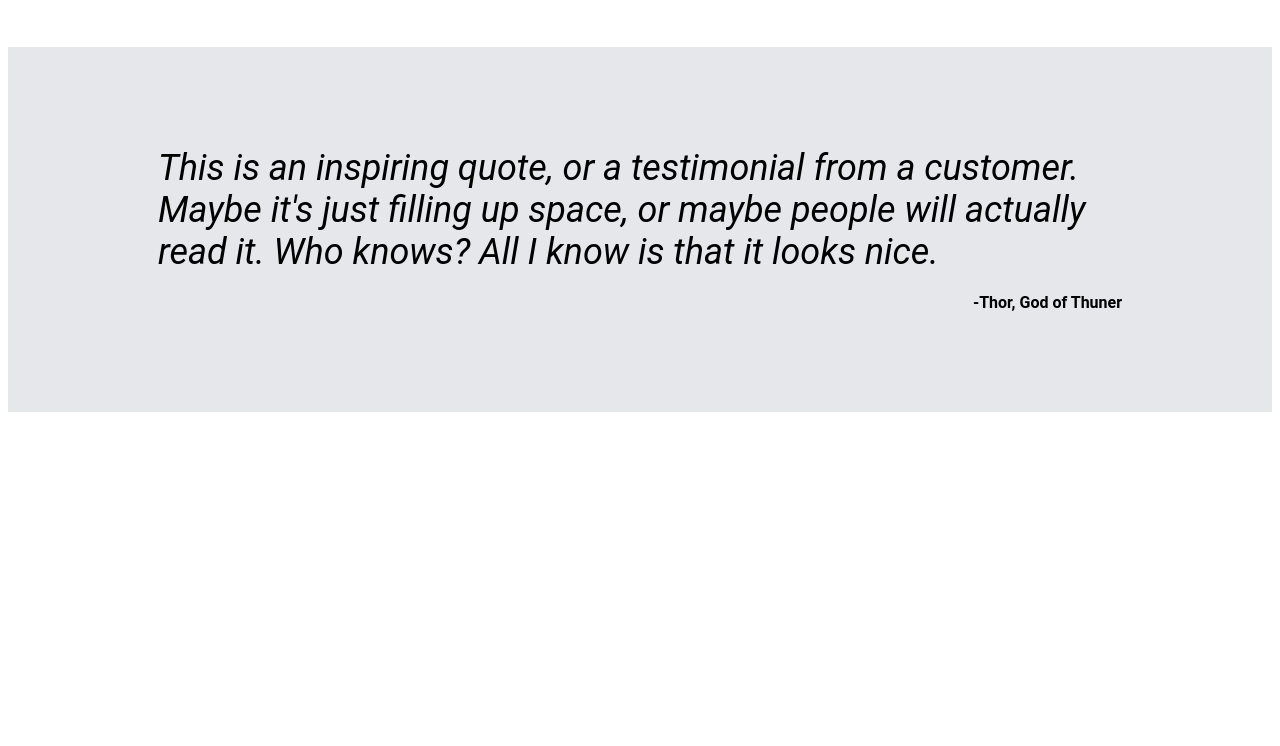
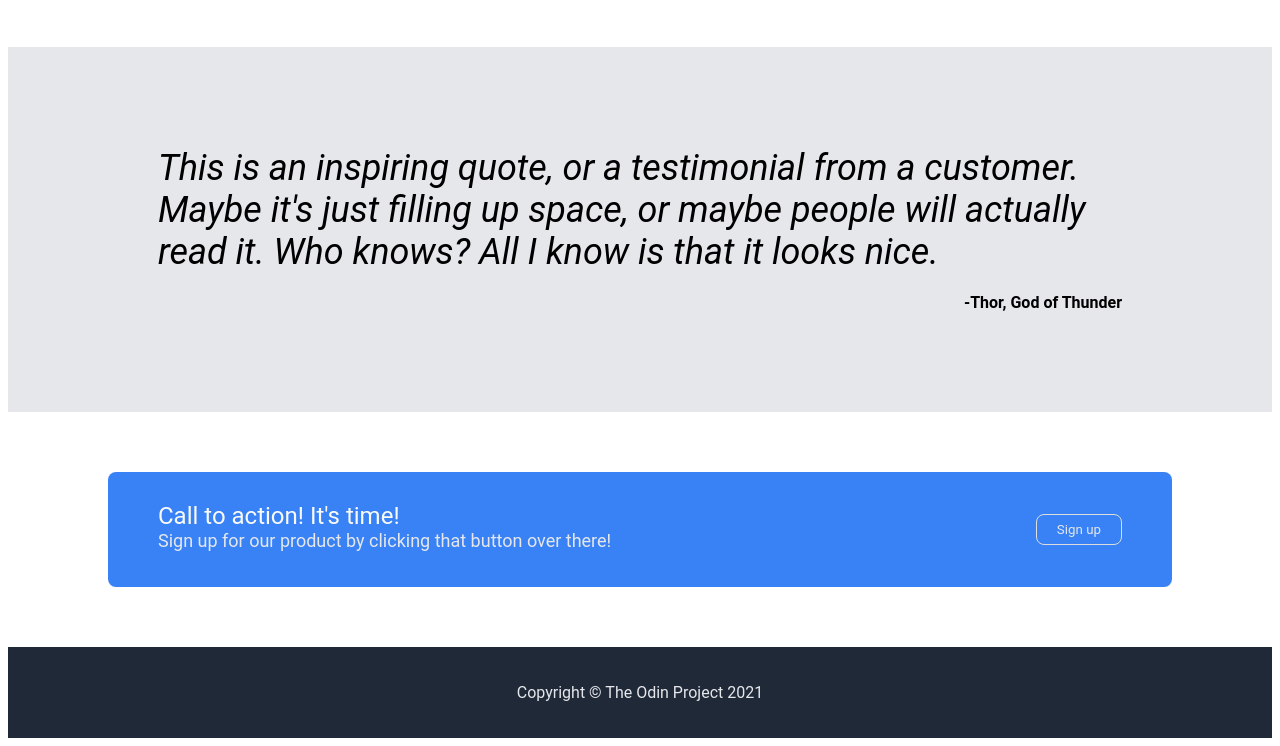
Before and after one commit to larryliao28/Odin-Projec-Landing-Page-, a plain HTML site: page index.html in a window 1280 px wide. Shown: the part 724-1470 px from the top of the page. Before the commit the page ends 1144 px from the top, so only its background shows below. Drawn offline with Linux system fonts and the light colour scheme.

Commit message:
finished project

```diff
--- a/index.html
+++ b/index.html
@@ -62,9 +62,22 @@
             </em></div>
         </div>
         <div class = "author">
-            <div><strong>-Thor, God of Thuner</strong></div>
+            <div><strong>-Thor, God of Thunder</strong></div>
         </div>
+    </div>
 
+    <div class="four">
+        <div class="container">
+            <div>
+                <div class="bigger">Call to action! It's time!</div>
+                <div class="smaller">Sign up for our product by clicking that button over there!</div>
+            </div>
+            <button class="signup">Sign up</button>
+        </div>
+    </div>
+
+    <div class="footer">
+        Copyright © The Odin Project 2021
     </div>
 
 
--- a/style.css
+++ b/style.css
@@ -123,3 +123,43 @@ img {
 .third .author {
     align-self: flex-end;
 }
+
+
+/*fourth*/
+.four .container {
+    background-color: #3882F6;
+    margin: 60px 100px;
+    display: flex;
+    padding: 30px 50px;
+    justify-content: space-between;
+    border-radius: 8px;
+}
+
+.four .bigger {
+    font-size: 24px;
+    color: #F9FAF8;
+}
+
+.four .smaller {
+    font-size: 18px;
+    color: #e5e7eb;
+}
+
+button.signup {
+  font-family: Roboto, sans-serif;
+  background: #3882F6;;
+  border: 1px solid #ddd;
+  padding: 7px 20px;
+  margin: 12px 0;
+}
+
+
+/*copyright*/
+.footer {
+  background-color: #1f2937;
+  display: flex;
+  padding: 36px;
+  justify-content: center;
+  align-items: center;
+  color: #e5e7eb;
+}
```
